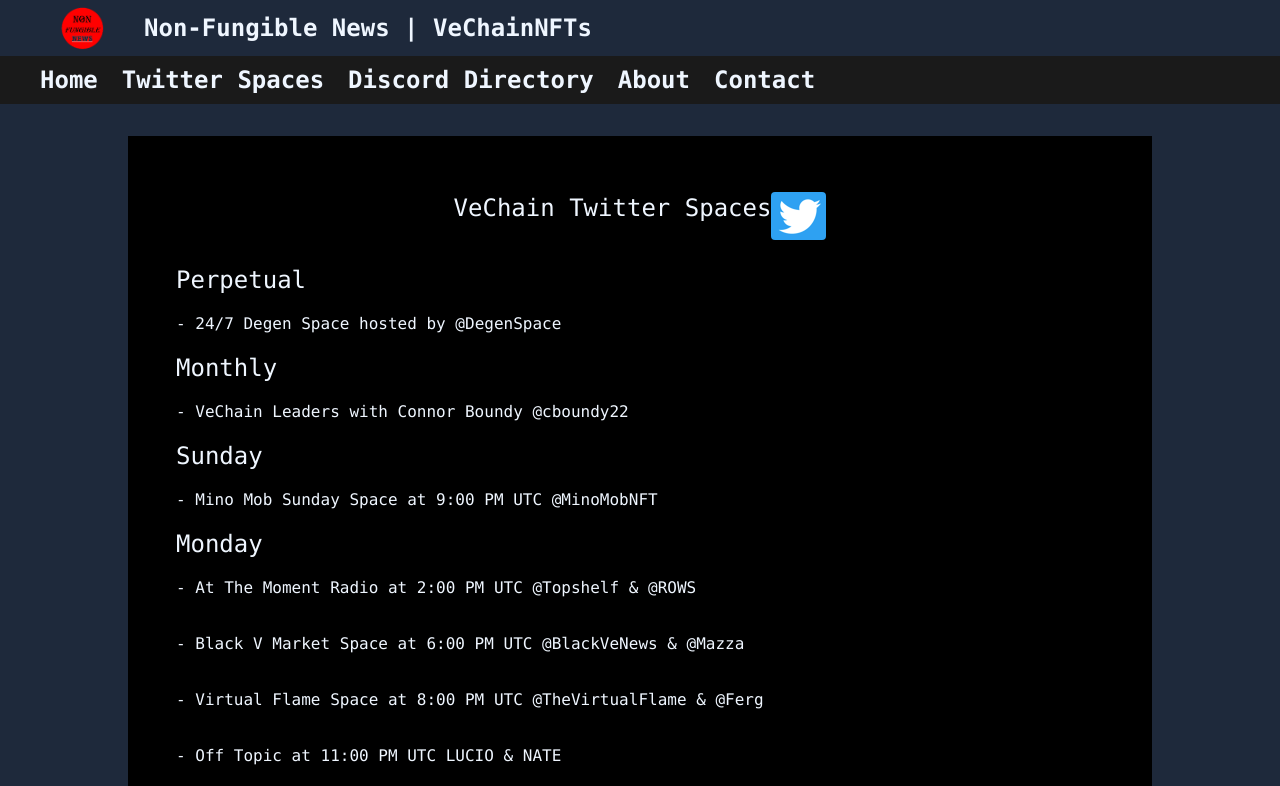
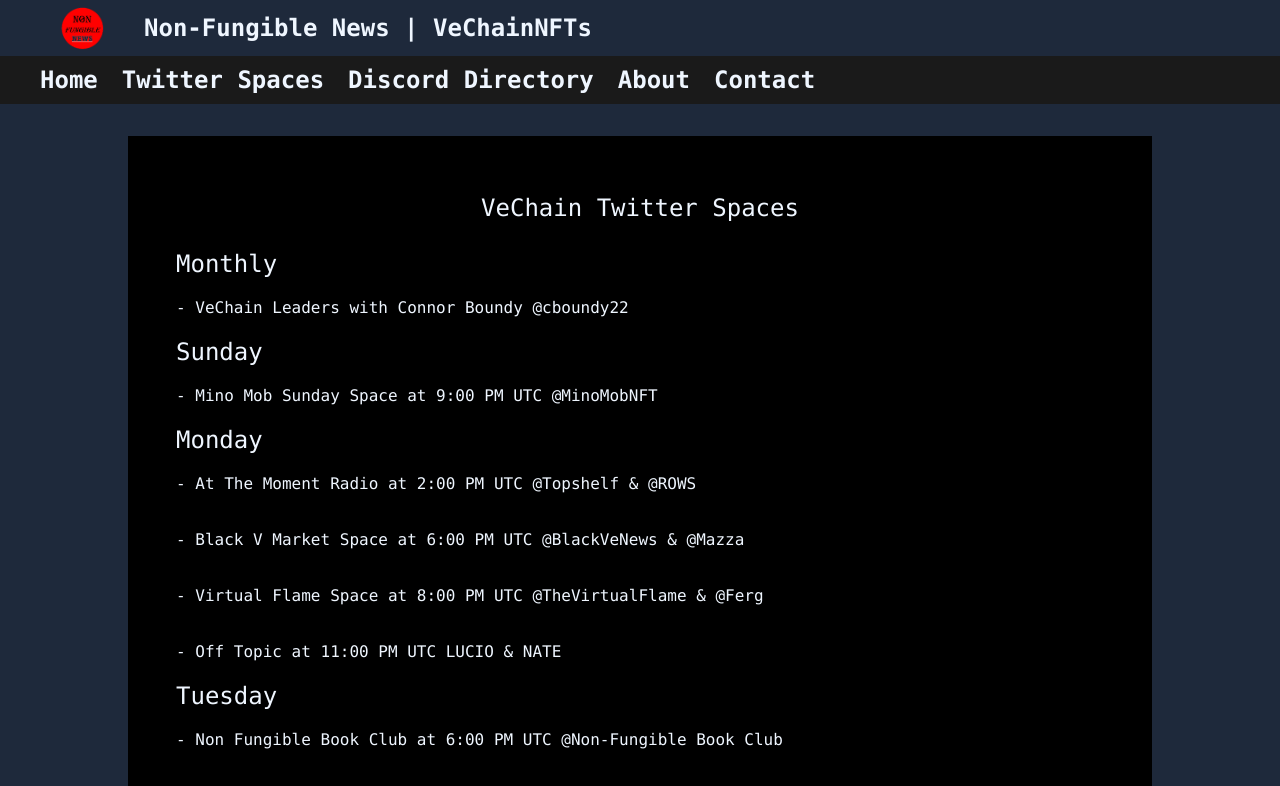
Before and after one commit to snoozie-v/nfn, a React (Vite) app: page /twitter in a window 1280 px wide. Shown: the top 786 px of the page. Built offline with nearby package versions, Linux system fonts and the light colour scheme.

Commit message:
whitepaper3.0

```diff
--- a/src/pages/Footer.jsx
+++ b/src/pages/Footer.jsx
@@ -4,7 +4,7 @@
   return (
     <div className="bg-[#1a1a1a] text-blue-50 md-text-xl h-10 justify-center">
       <div className="sm:text-2xl text-blue-50 text-base flex justify-center ">
-                  Non-FungibleNews.com 2023
+                  Non-FungibleNews.com  2023
     </div></div>
   )
 }
--- a/src/pages/Home.jsx
+++ b/src/pages/Home.jsx
@@ -59,7 +59,7 @@
                     <div className='p-2 sm:flex font-bold font-lg sm:text-2xl lg:text-3xl 2xl:text-4xl'>Foundation</div>
                     <ul className='pb-4'>
                       <li className='hover:underline'><a href="https://www.vechain.org">- VeChain.org</a></li>
-                      <li className='hover:underline'><a href="https://www.vechain.org/whitepaper/">- Whitepaper 2.0</a></li>
+                      <li className='hover:underline'><a href="https://www.vechain.org/assets/whitepaper/whitepaper-3-0.pdf">- Whitepaper 3.0</a></li>
                       <li className='hover:underline'><a href="https://www.vechain.org/news/">- VeChain.org News</a></li>
                       <li className='hover:underline'><a href="https://docs.vechain.org">- Documentation</a></li>
                       <li className='hover:underline'><a href="https://www.vechain.org/grant-program/">- Grant Program</a></li>
--- a/src/pages/TwitterSpaces.jsx
+++ b/src/pages/TwitterSpaces.jsx
@@ -8,11 +8,8 @@
 
         <div className="bg-black p-8 w-4/5 justify-center">
 
-          <div className="py-6 text-bold text-blue-50 text-2xl flex justify-center">VeChain Twitter Spaces<img src={twitterlogo} className='rounded justify-right'></img></div>
-          <div className="pl-4 text-blue-50 text-2xl">Perpetual</div>
-          <div className='p-4 text-blue-50'>- 24/7 Degen Space hosted by   <a href="https://twitter.com/DeGenSpace_"
-            className="hover:underline">@DegenSpace</a>
-          </div>
+          <div className="py-6 text-bold text-blue-50 text-2xl flex justify-center">VeChain Twitter Spaces</div>
+
           <div className="pl-4 text-blue-50 text-2xl">Monthly</div>
           <div className='p-4 text-blue-50'>- VeChain Leaders with Connor Boundy   <a href="https://twitter.com/cboundy22"
             className="hover:underline">@cboundy22</a>
```
